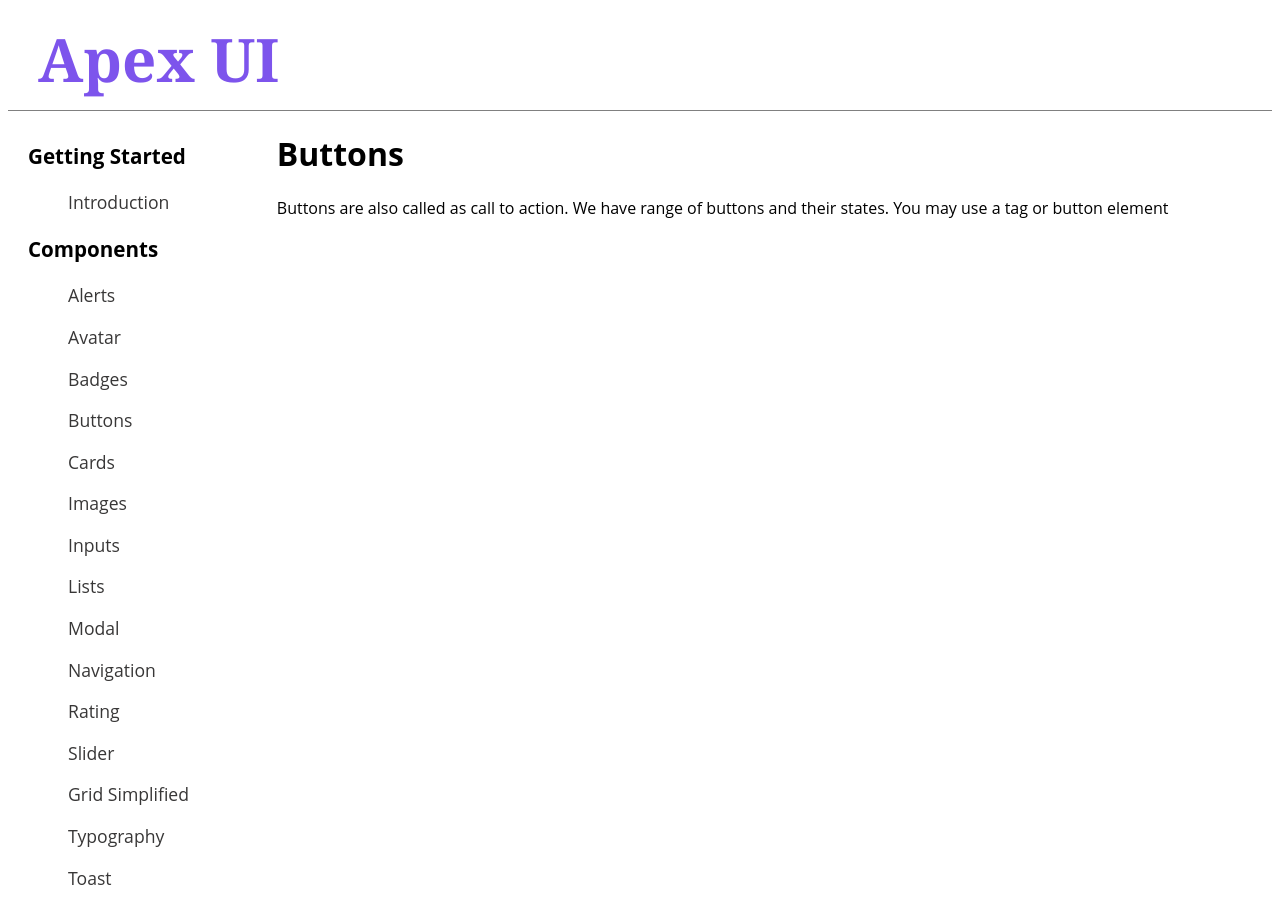
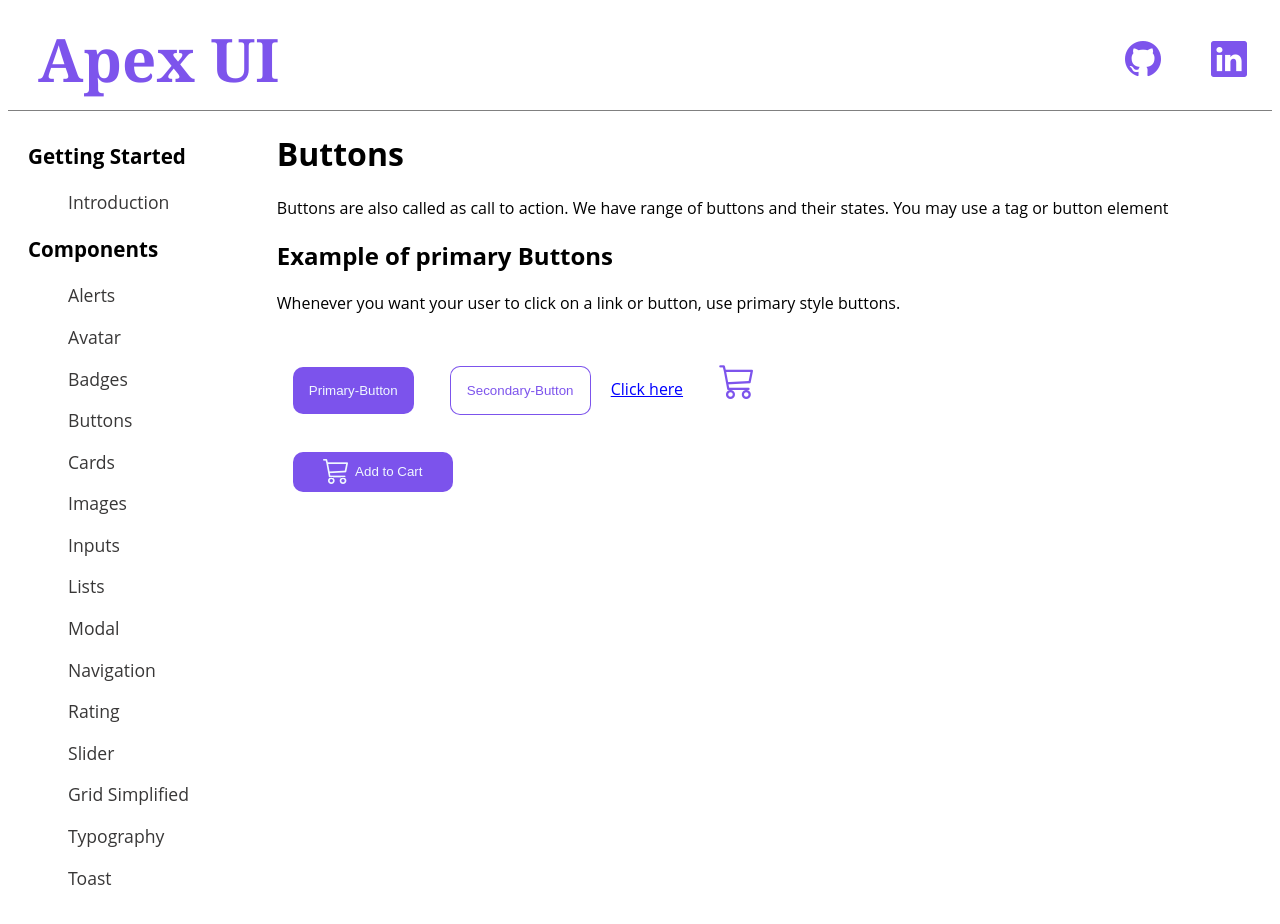
Before and after one commit to bossmonkey98/Component_lib, a plain HTML site: page assets/pages/buttons.html in a window 1280 px wide. Drawn offline with nearby package versions, Linux system fonts and the light colour scheme.

Commit message:
Update: Button page Updated

```diff
--- a/assets/pages/buttons.css
+++ b/assets/pages/buttons.css
@@ -0,0 +1,46 @@
+.primary-btn , .secondary-btn, .icon-btn, .icon-with-text{
+    padding: 1rem;
+    margin: 1rem;
+    border: none;
+}
+
+.primary-btn{
+    background-color: var(--primary);
+    color: aliceblue;
+    border-radius: 10px;
+}
+.primary-btn:hover, .secondary-btn:hover, .icon-btn:hover, .icon-with-text:hover{
+    background-color: rgb(116, 123, 129);
+}
+.secondary-btn{
+    border: 1px solid var(--primary);
+    background-color: white;
+    color: var(--primary);
+    border-radius: 10px;
+}
+.link-btn{
+    text-decoration: underline;
+    color: blue;
+}
+.icon-btn{
+    background-color: white;
+    color: var(--primary);
+    font-size: large;
+    width: fit-content;
+    height: fit-content;
+    border-radius: 10px;
+}
+.icon-with-text{
+    width: 12em;
+    height: 3em;
+    display: flex;
+    align-items: center;
+    justify-content: center;
+    background-color: var(--primary);
+    color: aliceblue;
+    border-radius: 10px;
+}
+.icon-with-text>i{
+    color: aliceblue;
+    margin-right: 0.2em;
+}
--- a/assets/pages/buttons.html
+++ b/assets/pages/buttons.html
@@ -1,11 +1,13 @@
 <!DOCTYPE html>
 <html lang="en">
 <head>
+    <link rel="stylesheet" href="https://cdn.jsdelivr.net/npm/bootstrap-icons@1.8.0/font/bootstrap-icons.css">
+    <link rel="stylesheet" href="buttons.css">
     <link rel="stylesheet" href="../../docs.css">
     <meta charset="UTF-8">
     <meta http-equiv="X-UA-Compatible" content="IE=edge">
     <meta name="viewport" content="width=device-width, initial-scale=1.0">
-    <title>Document</title>
+    <title>Apex UI</title>
 </head>
 <body>
     <header id="topbar">
@@ -44,7 +46,15 @@
         <p>Buttons are also called as call to action.
             We have range of buttons and their states.
             You may use a tag or button element</p>
-        <h2></h2>
+        <h2>Example of primary Buttons</h2>
+        <p>Whenever you want your user to click on a link or button, use primary style buttons.</p>
+        <div class="btns">
+            <button class="primary-btn">Primary-Button</button>
+            <button class="secondary-btn">Secondary-Button</button>
+            <a class="link-btn" href="#">Click here</a>
+            <button class="icon-btn"><i class="bi bi-cart3"></i></button>
+            <button class="icon-with-text"><i class="bi bi-cart3"></i>Add to Cart</button>
+        </div>
     </div>
 </body>
 </html>
```
